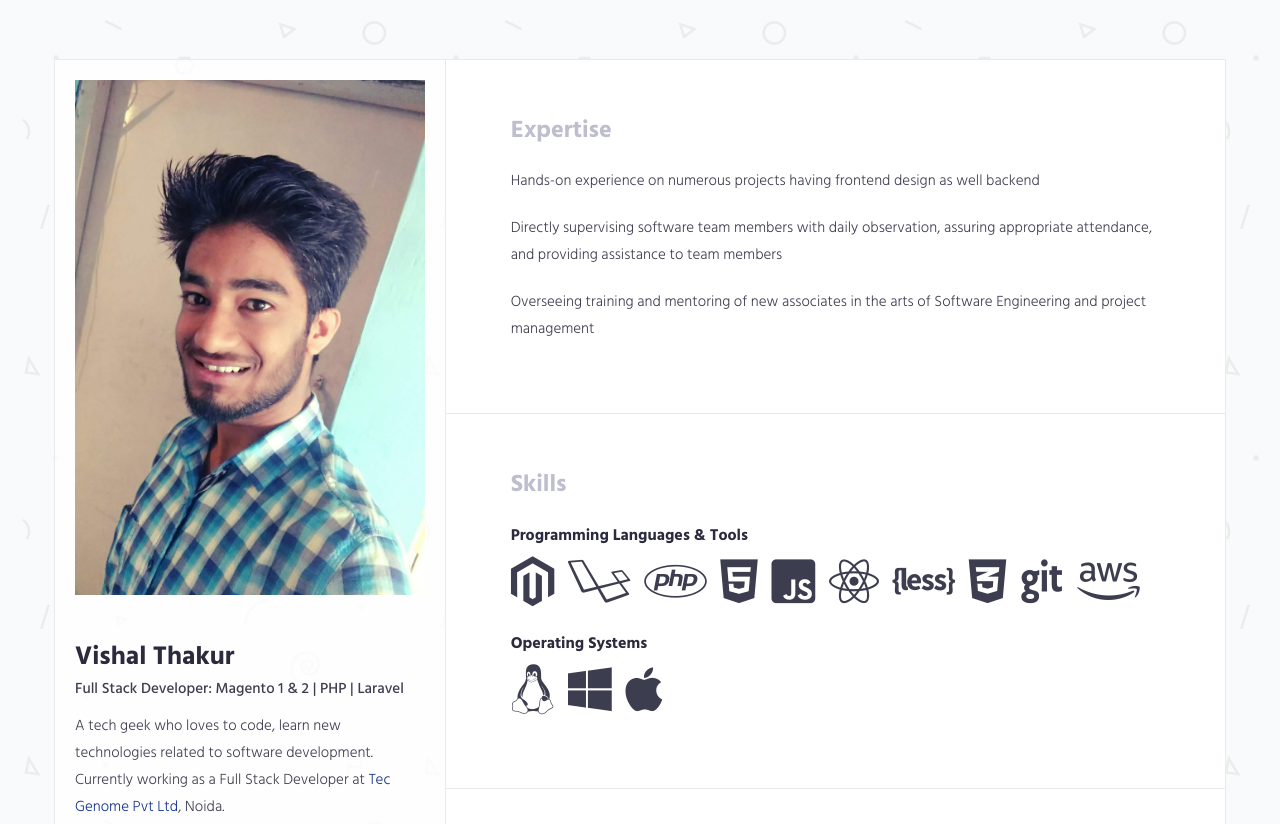
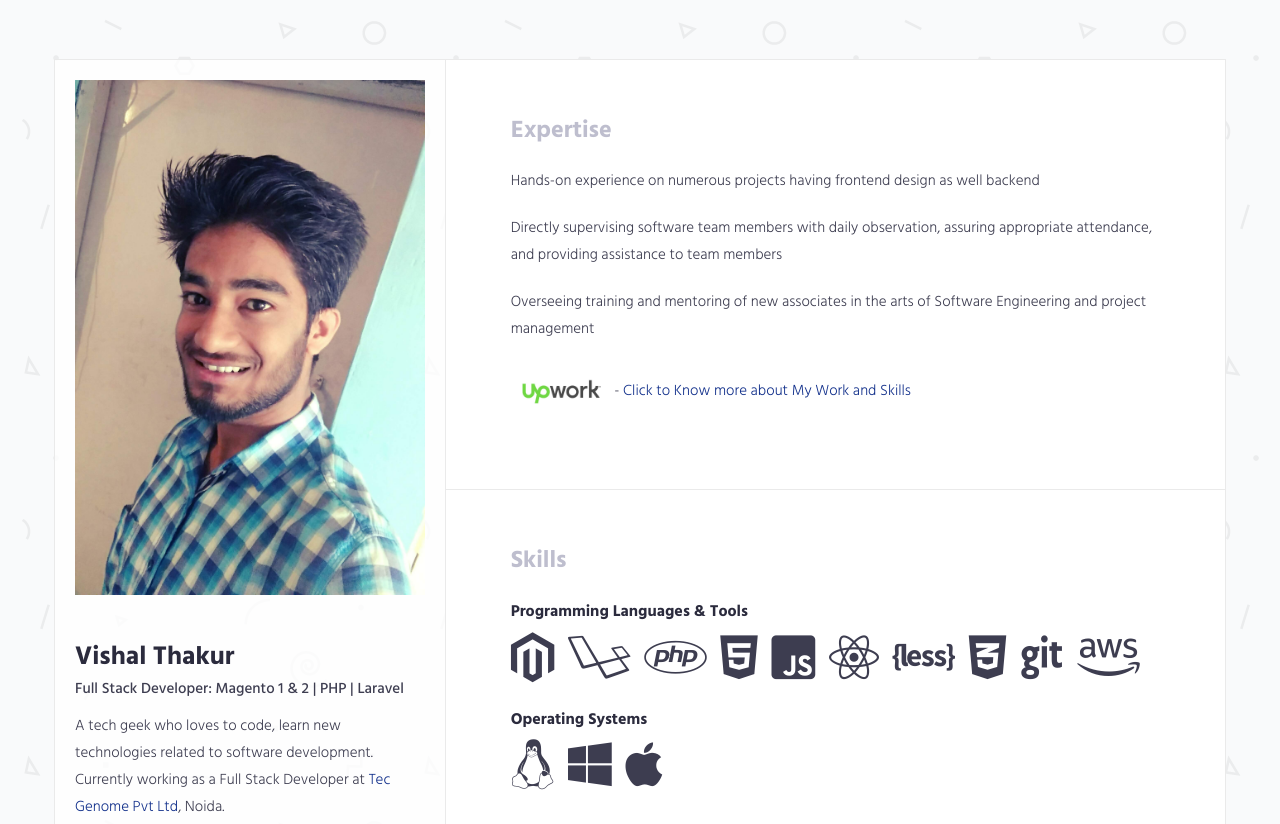
Before and after one commit to vishalthakurit/vishalthakurit.github.io, a plain HTML site: page index.html in a window 1280 px wide. Shown: the top 824 px of the page. Drawn offline with Linux system fonts and the light colour scheme.

Commit message:
code updated

```diff
--- a/index.html
+++ b/index.html
@@ -119,8 +119,15 @@
                     </p>
                 </div>
             </div>
+            <div class="col-md-12">
+                <div class="expertise-item">
+                    <p>
+                        <img src="img/portfolio/upwork-logo.jpg" style="width: 100px;">
+                        - <a href="https://www.upwork.com/freelancers/~016d8182c818b05a03" target="_blank">Click to Know more about My Work and Skills</a>
+                    </p>
+                </div>
+            </div>
         </div>
-
 
     </div>
 </section>
```
Also changed, not shown: img/portfolio/upwork-logo.jpg (added).
